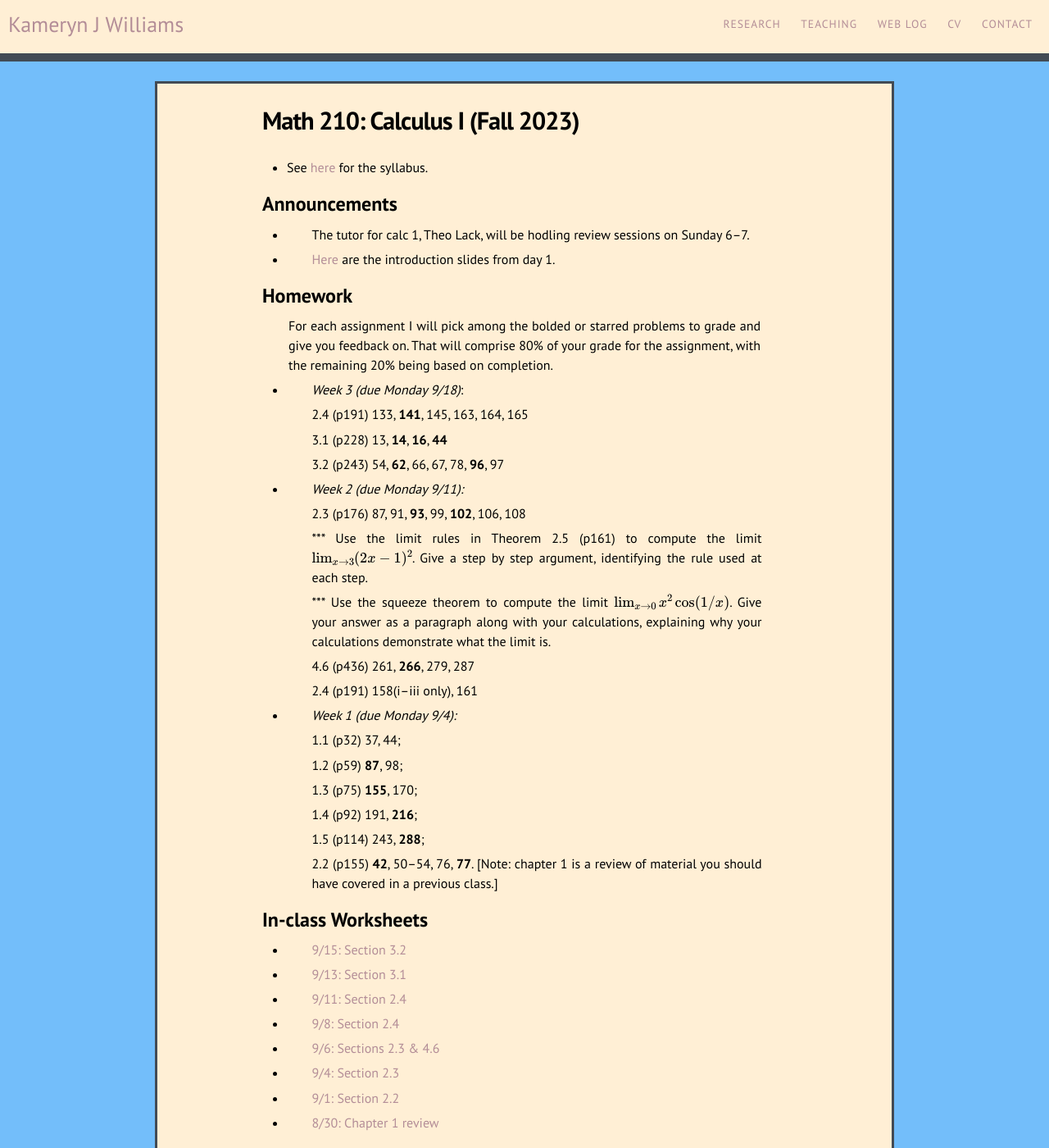
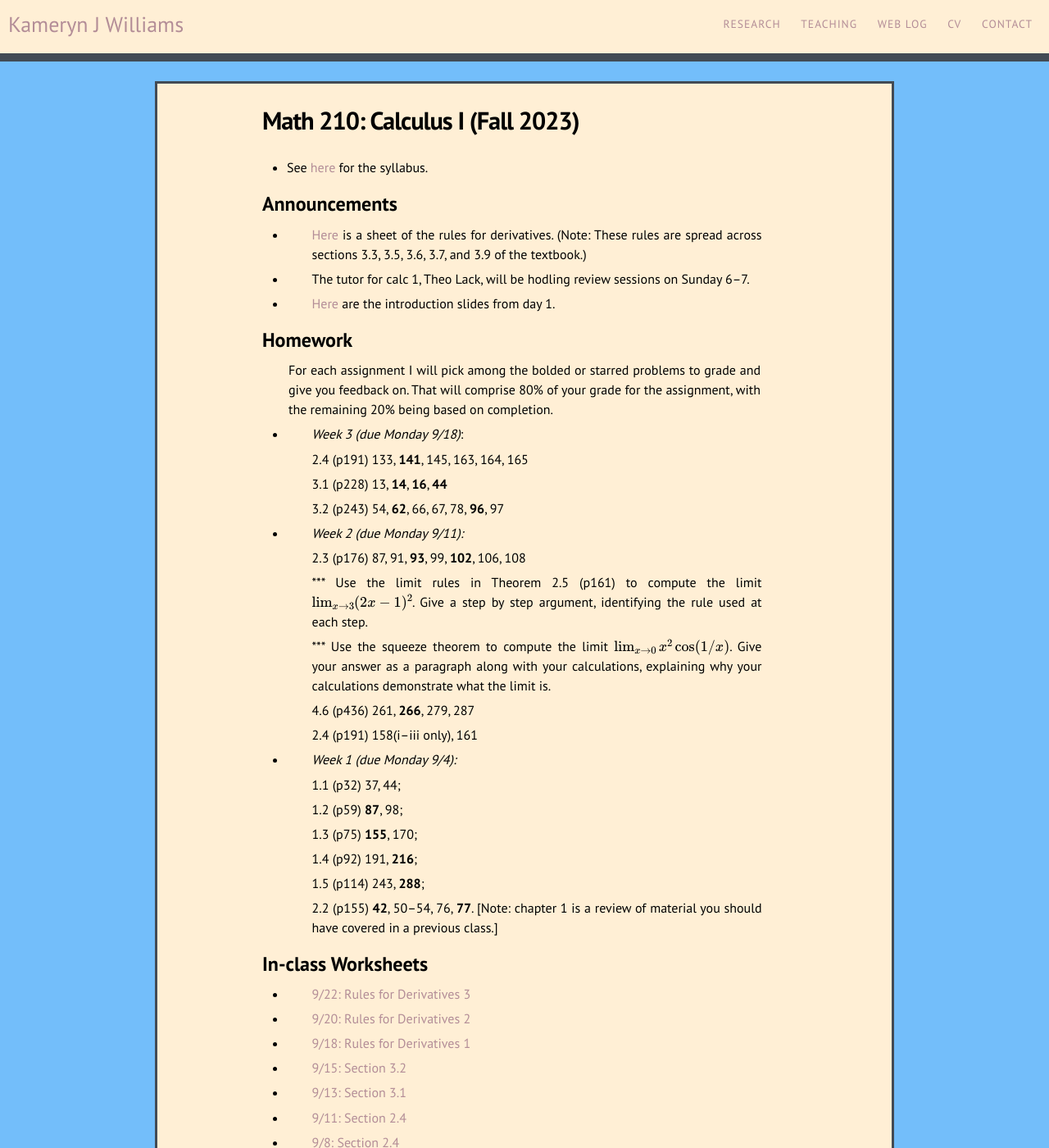
Before and after one commit to kamerynjw/kamerynjw.github.io, a Jekyll site: the page built from teaching/2023/math210.md, in a window 1280 px wide and 1400 px high. Shown: the whole window at 82% size. Built offline with Jekyll 4.4.1, drawn with Linux system fonts in a browser that asks for light colours; nearby versions of some CDN libraries; formulas are drawn with MathJax 3.

Commit message:
rules for derivatives week!

```diff
--- a/teaching/2023/math210.md
+++ b/teaching/2023/math210.md
@@ -9,6 +9,8 @@ permalink: /teaching/2023/math210/
 
 Announcements
 -------------
+
+* [Here]({{ page.url }}diff-rules.pdf) is a sheet of the rules for derivatives. (Note: These rules are spread across sections 3.3, 3.5, 3.6, 3.7, and 3.9 of the textbook.)
 
 * The tutor for calc 1, Theo Lack, will be hodling review sessions on Sunday 6–7.
 
@@ -55,6 +57,12 @@ For each assignment I will pick among the bolded or starred problems to grade an
 
 In-class Worksheets
 --------
+
+* [9/22: Rules for Derivatives 3](w9-22.pdf)
+
+* [9/20: Rules for Derivatives 2](w9-20.pdf)
+
+* [9/18: Rules for Derivatives 1](w9-18.pdf)
 
 * [9/15: Section 3.2](w9-15.pdf)
 
```
Also changed, not shown: 4 other files.
